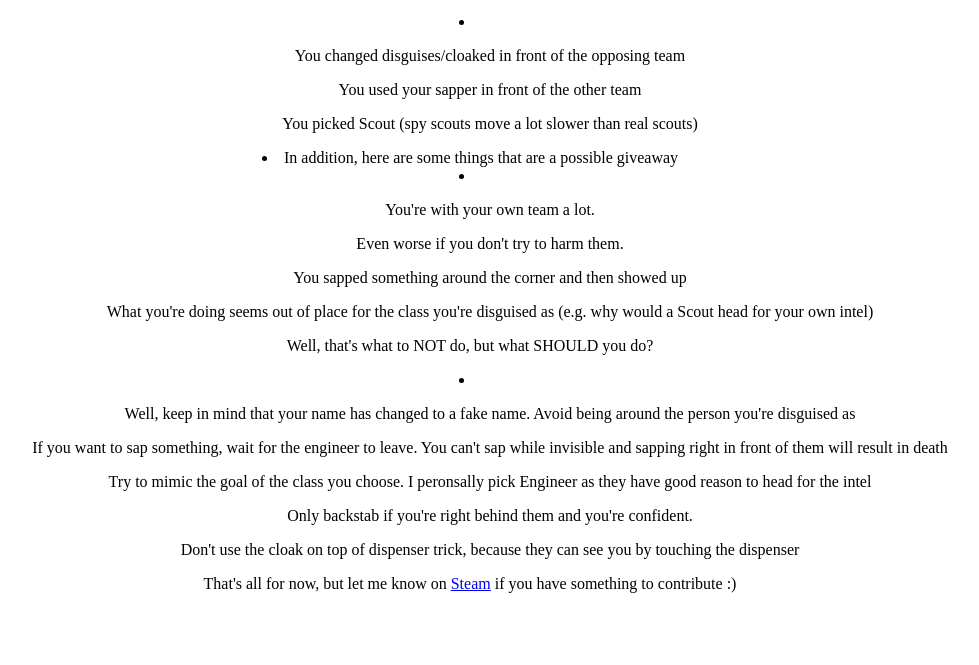
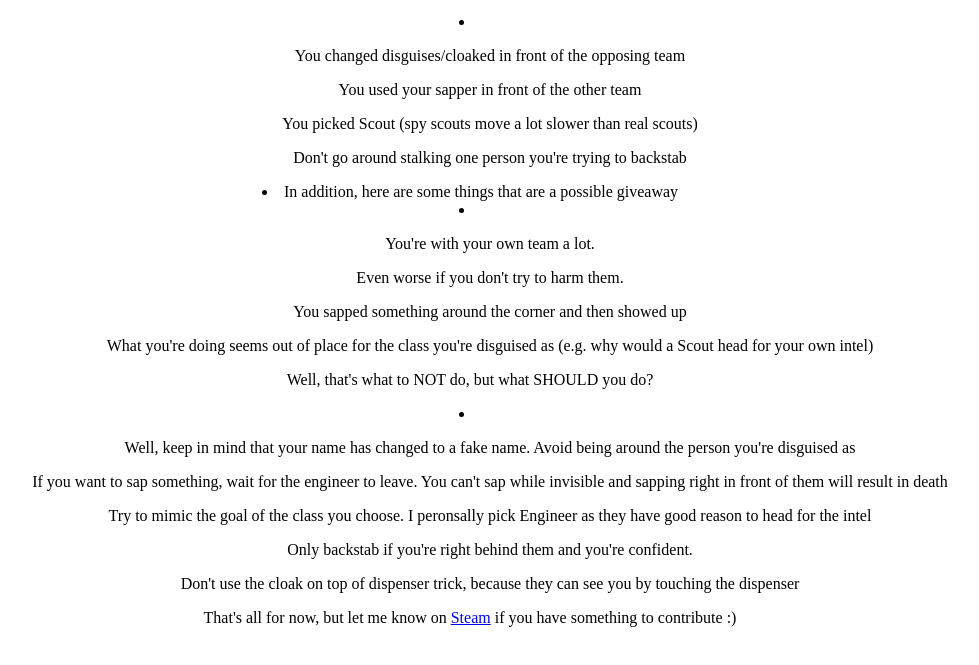
Before and after one commit to TheShadyRealm/soldier, a plain HTML site: page index.html in a window 1280 px wide. Shown: the part 87-752 px from the top of the page, without its empty margins (170-1149 px from the left). Drawn offline with Linux system fonts and the light colour scheme.

Commit message:
Update index.html

```diff
--- a/index.html
+++ b/index.html
@@ -4,6 +4,7 @@
 <ul>You changed disguises/cloaked in front of the opposing team</ul>
 <ul>You used your sapper in front of the other team</ul>
 <ul>You picked Scout (spy scouts move a lot slower than real scouts)</ul>
+  <ul>Don't go around stalking one person you're trying to backstab</ul>
 <li>
 In addition, here are some things that are a possible giveaway
 <li>
```
